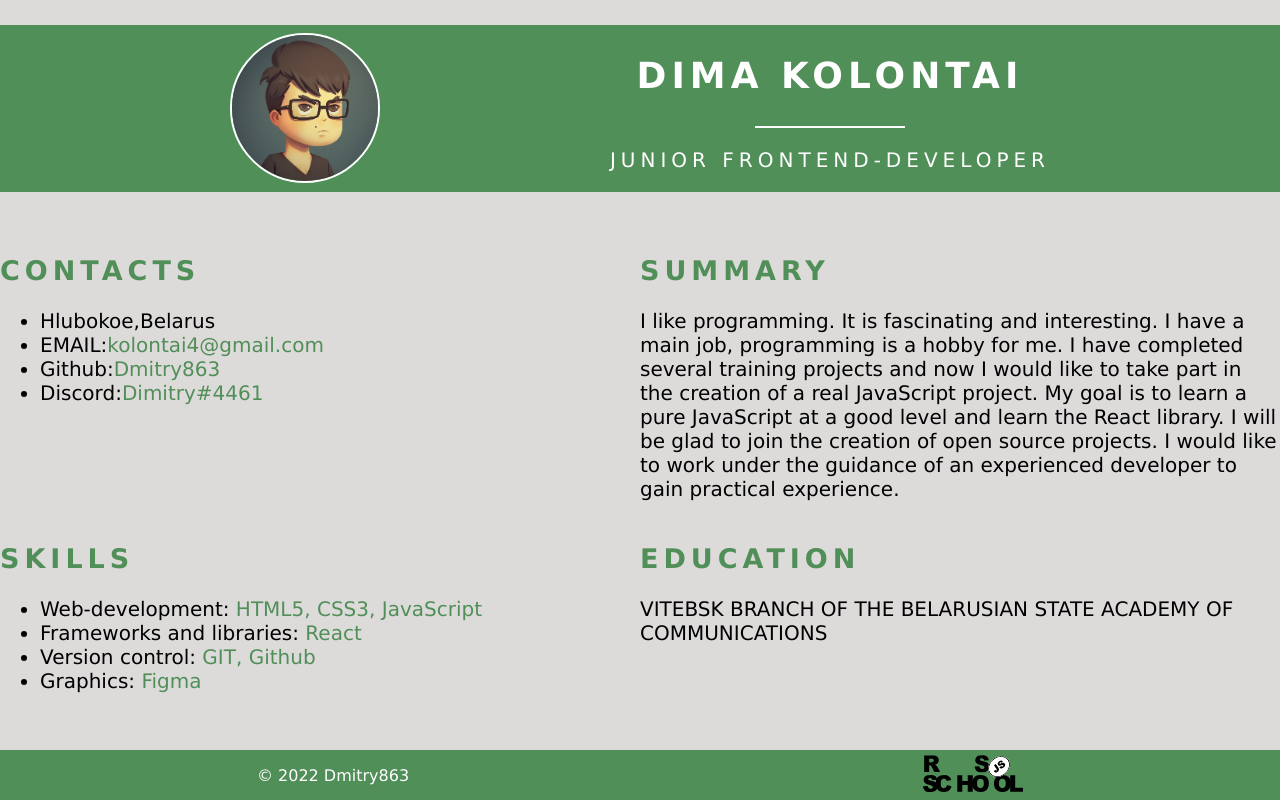
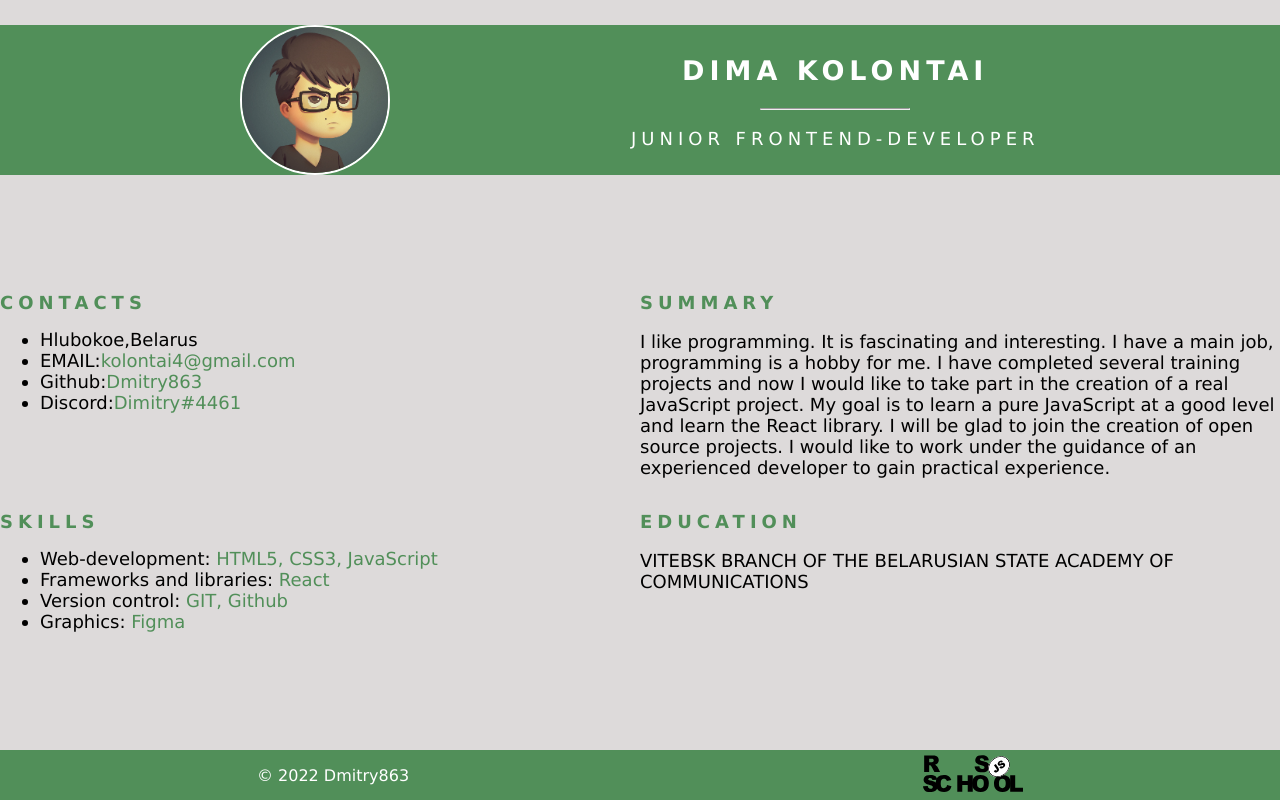
Before and after one commit to Dmitry863/rsschool-cv, a plain HTML site: page index.html in a window 1280 px wide. Drawn offline with Linux system fonts and the light colour scheme.

```diff
--- a/index.html
+++ b/index.html
@@ -12,10 +12,10 @@
     <header class="header">
       <div class="container">
         <div class="header-container">
-          <img class="logo" src="/assets/img/gilbert.jpg"/>
+          <img class="logo" src="/assets/img/gilbert.jpg" alt="logo"/>
           <div class="header-title">
             <h2>DIMA KOLONTAI</h2>
-            <hr width="150px" size="3px" color="white"/>
+            <hr/>
             <p>Junior frontend-developer</p>
           </div>
         </div>
--- a/style.css
+++ b/style.css
@@ -31,7 +31,7 @@
   text-align: center;
   text-transform: uppercase;
   font-weight: 400;
-  font-size: 24px;
+  font-size: 18px;
   letter-spacing: 5px;
   color: #ffffff;
   background-color: #518f59;
@@ -44,17 +44,17 @@
   width: 50%;
 }
 .section-title {
-  font-size: 27px;
+  font-size: 18px;
   font-weight: 900;
   text-transform: uppercase;
   letter-spacing: 5px;
   color: #518f59;
 }
 p{
-  font-size: 20px;
+  font-size: 18px;
 }
 .section-item{
-  font-size: 20px;
+  font-size: 18px;
 }
 .footer-container{
   height: 50px;
@@ -78,6 +78,11 @@
   text-decoration: none;
   color: white;
 }
+hr{
+  width:150px;
+  size:3px;
+  color:white;
+}
 @media (max-width: 768px) {
   .section {
     width: 100%;
```
